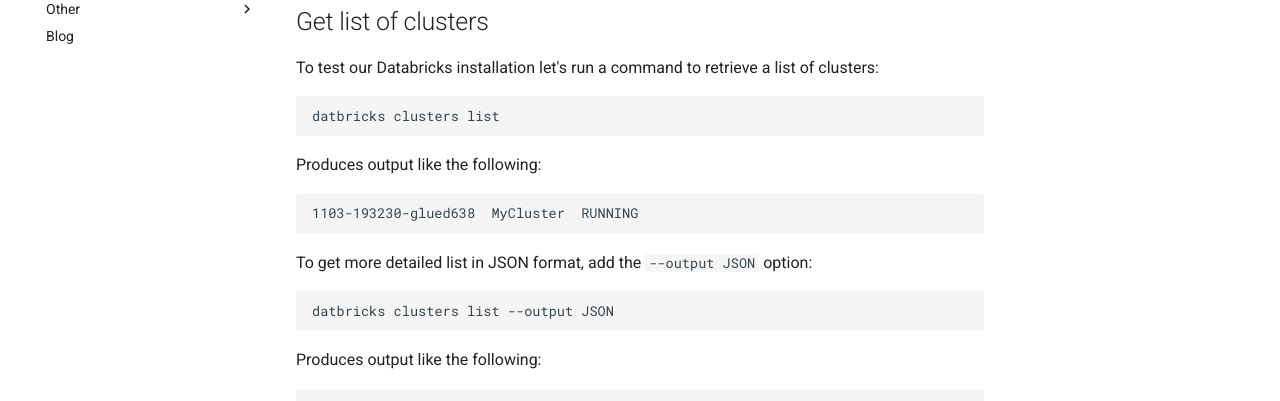
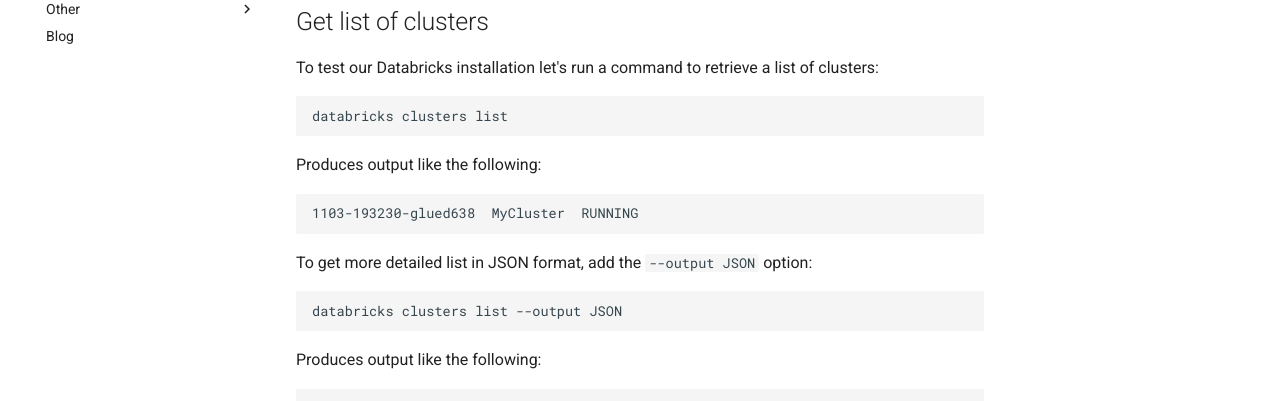
Before and after one commit to ivangeorgiev/gems, an MkDocs documentation site: the page built from docs/databricks/databricks-configure-environment-variables.md, in a window 1280 px wide and 900 px high, scrolled down 845 px. Shown: the part 153-554 px from the top of the window. Built offline with MkDocs 1.6.1 and Material for MkDocs 9.7.7, drawn with Linux system fonts in a browser that asks for light colours.

Commit message:
Fix typos

````diff
--- a/docs/databricks/databricks-configure-environment-variables.md
+++ b/docs/databricks/databricks-configure-environment-variables.md
@@ -35,7 +35,7 @@
 To test our Databricks installation let's run a command to retrieve a list of clusters:
 
 ```powershell
-datbricks clusters list
+databricks clusters list
 ```
 
 Produces output like the following:
@@ -47,7 +47,7 @@
 To get more detailed list in JSON format, add the `--output JSON` option:
 
 ```bash
-datbricks clusters list --output JSON
+databricks clusters list --output JSON
 ```
 
 Produces output like the following:
````
